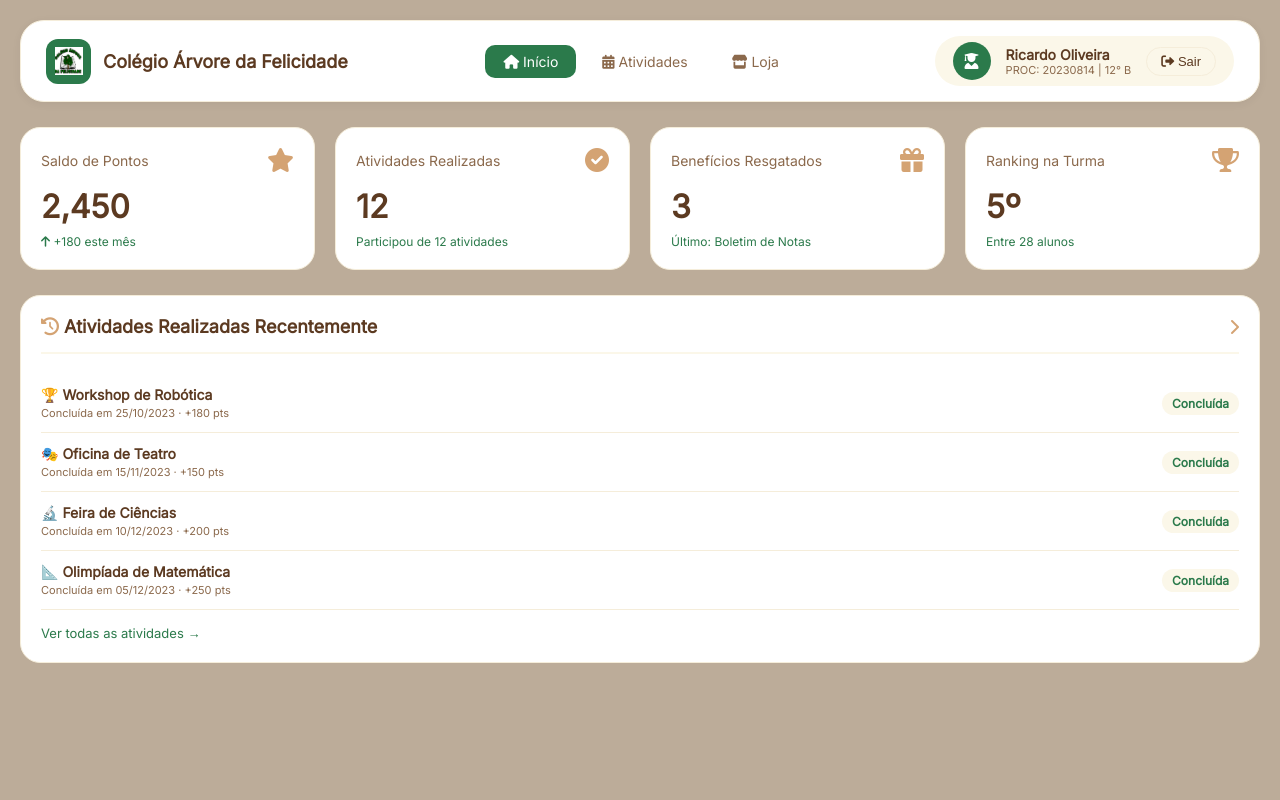
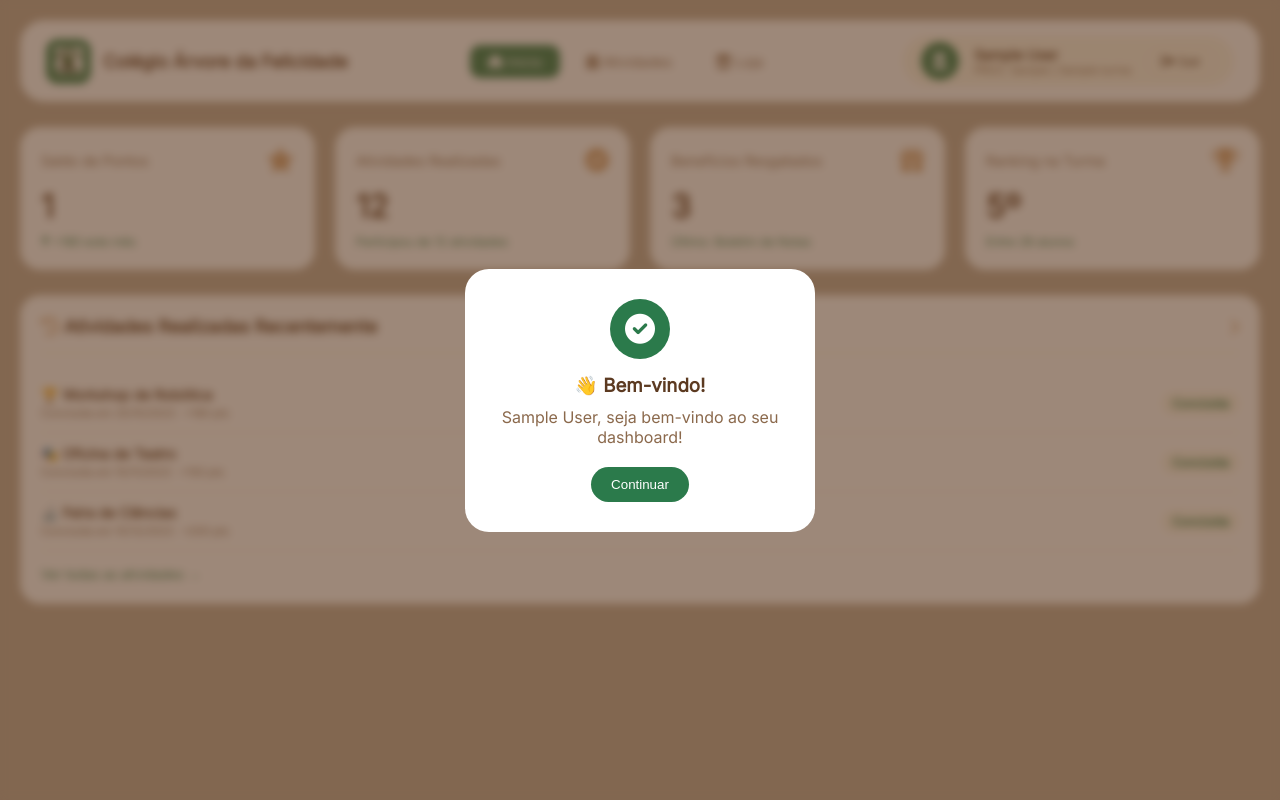
Before and after one commit to eduardomasivi4/Meu_Contributo_App, a Django app: page /aluno/dashboard/ in a window 1280 px wide. Run offline with Django 4.2, Linux system fonts and the light colour scheme; a user stored in the database is signed in; tables that the repository leaves empty hold one stand-in row (values such as "Sample post").

Commit message:
Aluno - Dashboard - show aluno info.

```diff
--- a/templates/core/dashboard_aluno.html
+++ b/templates/core/dashboard_aluno.html
@@ -26,7 +26,6 @@
       padding: 20px;
     }
 
-    /* Header */
     .header {
       background: white;
       border-radius: 24px;
@@ -139,7 +138,6 @@
       background: #FBF7E9;
     }
 
-    /* Stats Cards - 4 cards */
     .stats-grid {
       display: grid;
       grid-template-columns: repeat(4, 1fr);
@@ -190,7 +188,6 @@
       color: #2B7A4B;
     }
 
-    /* Grid de conteúdo */
     .content-grid {
       display: grid;
       grid-template-columns: 1fr;
@@ -223,7 +220,6 @@
       color: #D4A373;
     }
 
-    /* Atividades Realizadas Recentemente */
     .atividade-item {
       display: flex;
       justify-content: space-between;
@@ -266,7 +262,6 @@
       text-decoration: underline;
     }
 
-    /* Responsivo */
     @media (max-width: 1000px) {
       .stats-grid {
         grid-template-columns: repeat(2, 1fr);
@@ -308,8 +303,8 @@
           <i class="fas fa-user-graduate"></i>
         </div>
         <div>
-          <div class="user-name" id="alunoNomeDisplay">Ricardo Oliveira</div>
-          <div class="user-info">PROC: <span id="alunoProcessoDisplay">20230814</span> | 12° B</div>
+          <div class="user-name">{{ nome }}</div>
+          <div class="user-info">PROC: {{ processo }} | {{ turma }}</div>
         </div>
         <button class="logout-btn" id="logoutBtn">
           <i class="fas fa-sign-out-alt"></i> Sair
@@ -317,14 +312,14 @@
       </div>
     </div>
 
-    <!-- Stats Cards (4 cards) -->
+    <!-- Stats Cards -->
     <div class="stats-grid">
       <div class="stat-card">
         <div class="stat-header">
           <h3>Saldo de Pontos</h3>
           <i class="fas fa-star"></i>
         </div>
-        <div class="stat-value" id="saldoPontos">2.450</div>
+        <div class="stat-value" id="saldoPontos">{{ saldo }}</div>
         <div class="stat-change"><i class="fas fa-arrow-up"></i> +180 este mês</div>
       </div>
       <div class="stat-card">
@@ -332,7 +327,7 @@
           <h3>Atividades Realizadas</h3>
           <i class="fas fa-check-circle"></i>
         </div>
-        <div class="stat-value" id="totalAtividades">12</div>
+        <div class="stat-value">12</div>
         <div class="stat-change">Participou de 12 atividades</div>
       </div>
       <div class="stat-card">
@@ -340,7 +335,7 @@
           <h3>Benefícios Resgatados</h3>
           <i class="fas fa-gift"></i>
         </div>
-        <div class="stat-value" id="beneficiosResgatados">3</div>
+        <div class="stat-value">3</div>
         <div class="stat-change">Último: Boletim de Notas</div>
       </div>
       <div class="stat-card">
@@ -348,7 +343,7 @@
           <h3>Ranking na Turma</h3>
           <i class="fas fa-trophy"></i>
         </div>
-        <div class="stat-value" id="ranking">5º</div>
+        <div class="stat-value">5º</div>
         <div class="stat-change">Entre 28 alunos</div>
       </div>
     </div>
@@ -382,20 +377,12 @@
             </div>
             <div class="atividade-pontos">Concluída</div>
           </div>
-          <div class="atividade-item">
-            <div class="atividade-info">
-              <h4>📐 Olimpíada de Matemática</h4>
-              <p>Concluída em 05/12/2023 · +250 pts</p>
-            </div>
-            <div class="atividade-pontos">Concluída</div>
-          </div>
         </div>
         <a href="/aluno/atividades/" class="ver-todos">Ver todas as atividades →</a>
       </div>
     </div>
   </div>
 
-  <!-- Modal -->
   <div id="infoModal" style="display:none; position:fixed; top:0; left:0; width:100%; height:100%; background:rgba(92,58,33,0.6); backdrop-filter:blur(4px); align-items:center; justify-content:center; z-index:1000;">
     <div style="background:white; border-radius:24px; padding:30px; max-width:350px; width:90%; text-align:center;">
       <div style="width:60px; height:60px; background:#2B7A4B; border-radius:50%; display:flex; align-items:center; justify-content:center; margin:0 auto 15px;">
@@ -408,40 +395,13 @@
   </div>
 
   <script>
-    // Dados do aluno logado (vindos do login)
-    const alunoLogado = {
-      nome: 'Ricardo Oliveira',
-      processo: '20230814',
-      turma: '12° B',
-      saldo: 2450,
-      atividadesRealizadas: 12,
-      beneficiosResgatados: 3,
-      ranking: 5
-    };
-
-    // Elementos
-    const saldoElement = document.getElementById('saldoPontos');
-    const totalAtividades = document.getElementById('totalAtividades');
-    const beneficiosResgatados = document.getElementById('beneficiosResgatados');
-    const ranking = document.getElementById('ranking');
-    const alunoNomeDisplay = document.getElementById('alunoNomeDisplay');
-    const alunoProcessoDisplay = document.getElementById('alunoProcessoDisplay');
     const logoutBtn = document.getElementById('logoutBtn');
     const modal = document.getElementById('infoModal');
     const modalTitle = document.getElementById('modalTitle');
     const modalMessage = document.getElementById('modalMessage');
     const modalIcon = document.getElementById('modalIcon');
     const modalCloseBtn = document.getElementById('modalCloseBtn');
-
-    // Atualizar dados do aluno
-    function atualizarDados() {
-      saldoElement.textContent = alunoLogado.saldo.toLocaleString();
-      totalAtividades.textContent = alunoLogado.atividadesRealizadas;
-      beneficiosResgatados.textContent = alunoLogado.beneficiosResgatados;
-      ranking.textContent = `${alunoLogado.ranking}º`;
-      alunoNomeDisplay.textContent = alunoLogado.nome;
-      alunoProcessoDisplay.textContent = alunoLogado.processo;
-    }
+    const saldoElement = document.getElementById('saldoPontos');
 
     function showModal(title, message, isSuccess = true) {
       modalTitle.textContent = title;
@@ -455,7 +415,6 @@
       modal.style.display = 'none';
     }
 
-    // Logout
     logoutBtn.addEventListener('click', () => {
       window.location.href = '/';
     });
@@ -465,8 +424,8 @@
       if (e.target === modal) hideModal();
     });
 
-    // Inicializar
-    atualizarDados();
+    // Exibir mensagem de boas-vindas
+    showModal('👋 Bem-vindo!', '{{ nome }}, seja bem-vindo ao seu dashboard!');
   </script>
 </body>
 </html>
```
